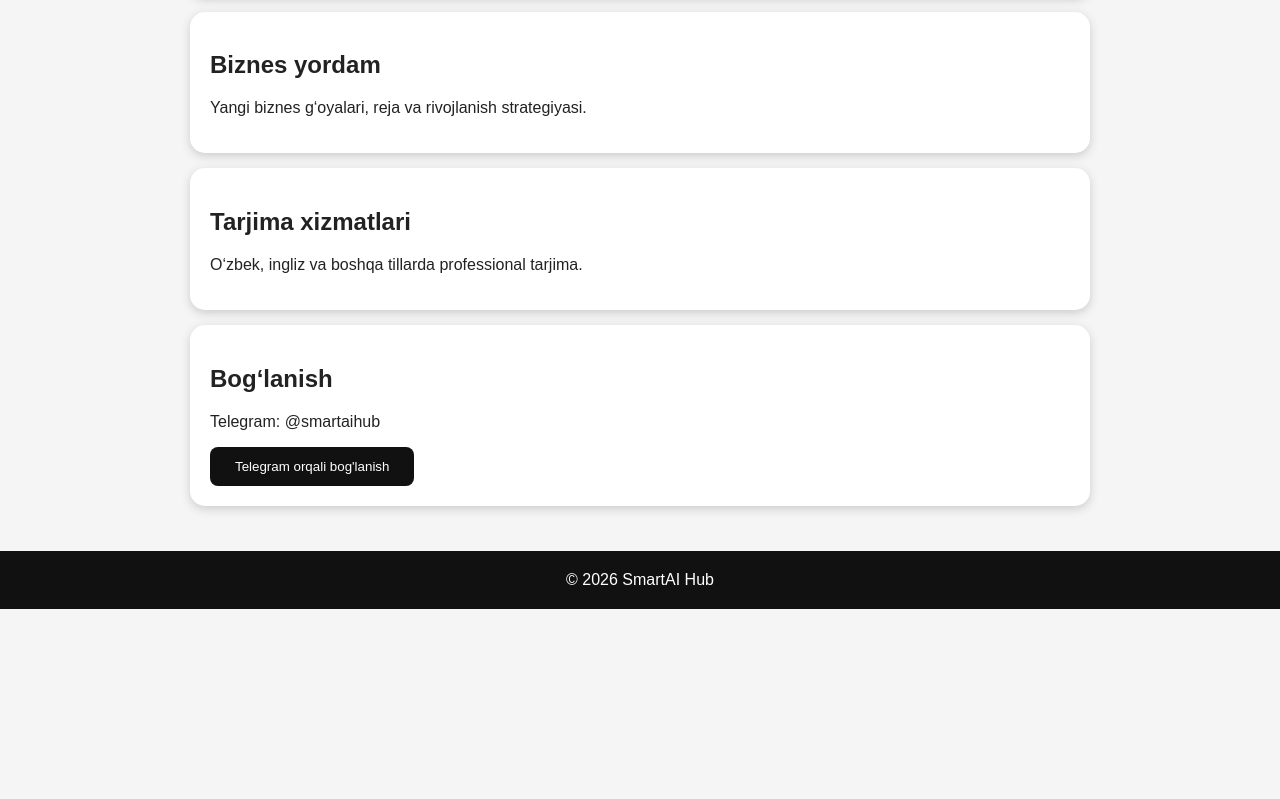
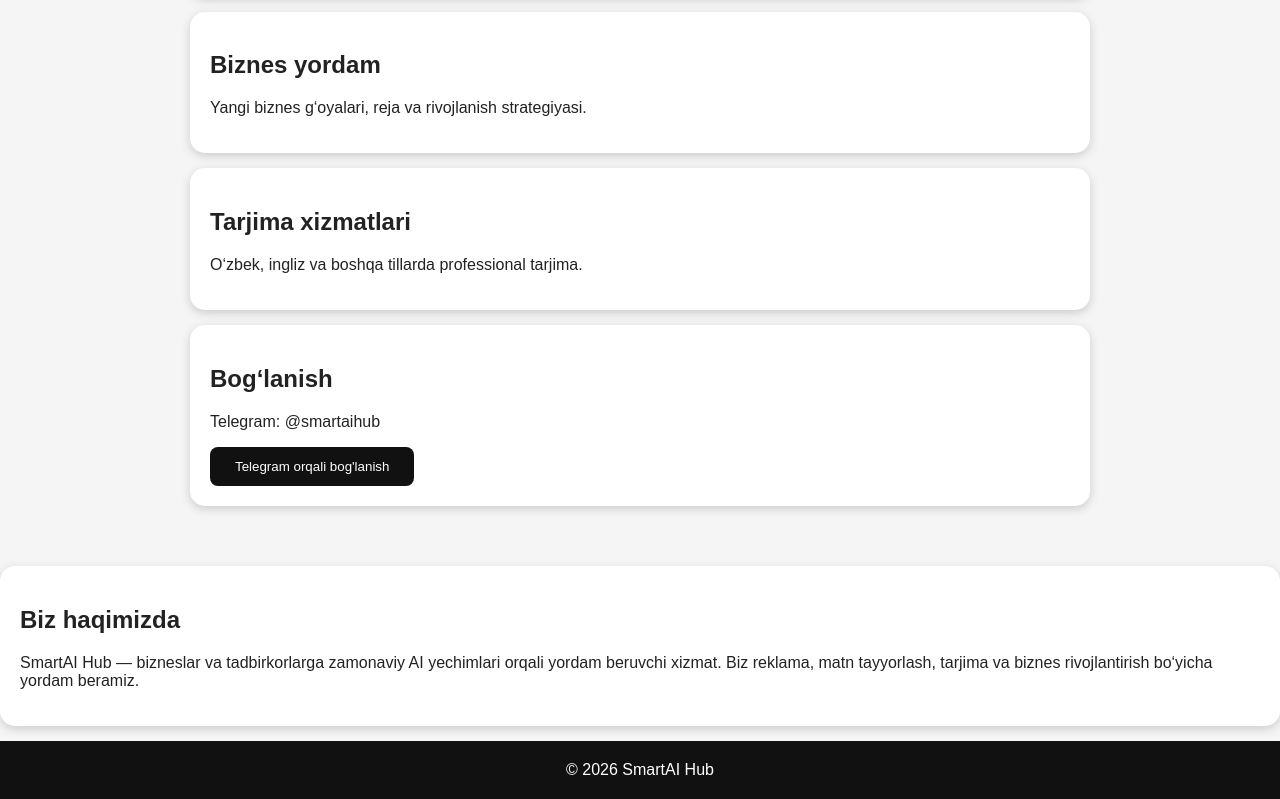
Before and after one commit to sanjarbekkadamov-dev/smartaihub.com, a plain HTML site: page index.html in a window 1280 px wide. Shown: the part 643-1442 px from the top of the page. Before the commit the page ends 1252 px from the top, so only its background shows below. Drawn offline with Linux system fonts and the light colour scheme.

Commit message:
Update index.html

```diff
--- a/index.html
+++ b/index.html
@@ -84,7 +84,13 @@ footer {
 </div>
 
 </section>
-
+<div class="card">
+<h2>Biz haqimizda</h2>
+<p>
+SmartAI Hub — bizneslar va tadbirkorlarga zamonaviy AI yechimlari orqali yordam beruvchi xizmat.
+Biz reklama, matn tayyorlash, tarjima va biznes rivojlantirish bo‘yicha yordam beramiz.
+</p>
+</div>
 <footer>
 © 2026 SmartAI Hub
 </footer>
```
